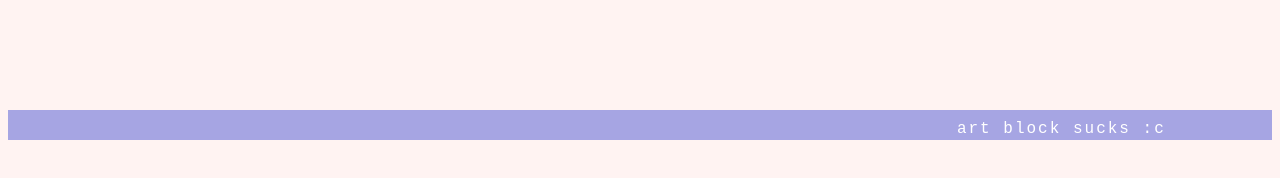
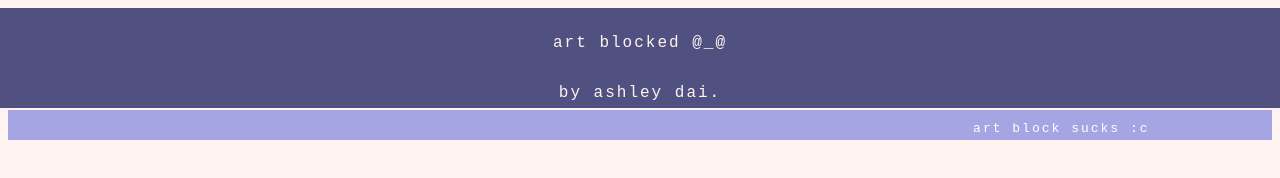
Before and after one commit to snoftie/artbloc, a plain HTML site: page index.html in a window 1280 px wide. Shown: the top 178 px of the page. Drawn offline with Linux system fonts and the light colour scheme.

Commit message:
added header

```diff
--- a/index.html
+++ b/index.html
@@ -11,15 +11,33 @@
     width: 600px;
     margin: 0 auto;
     font-family: monospace;
-    font-size: 1rem;
     letter-spacing: 2px;
-    color: var(--font-color2);
   }
+
 
   body {
     background-color: var(--bg-color);
     display: flex;
     justify-content: center;
+  }
+
+  .header {
+    position: absolute;
+    width: 2000px;
+    height: 100px;
+    background-color: var(--font-color1);
+
+  }
+  .header p{
+    font-size: 1rem ;
+    position: absolute;
+    color: var(--bg-color);
+    width: 100%;
+    height: 100%;
+    margin: 0;
+    line-height: 50px;
+    top: 10%;
+    text-align: center;
   }
 
   .scroller {
@@ -32,7 +50,9 @@
   }
 
   .scroller p {
+
     position: absolute;
+    color: var(--font-color2);
     width: 100%;
     height: 100%;
     margin: 0;
@@ -86,7 +106,11 @@
 
   }
 </style>
-
+<div class= "header"><p>art blocked @_@
+  <br>
+  by ashley dai.
+  </p>
+</div>
 <div class="scroller">
   <p>art block sucks :c </p>
 </div>
```
